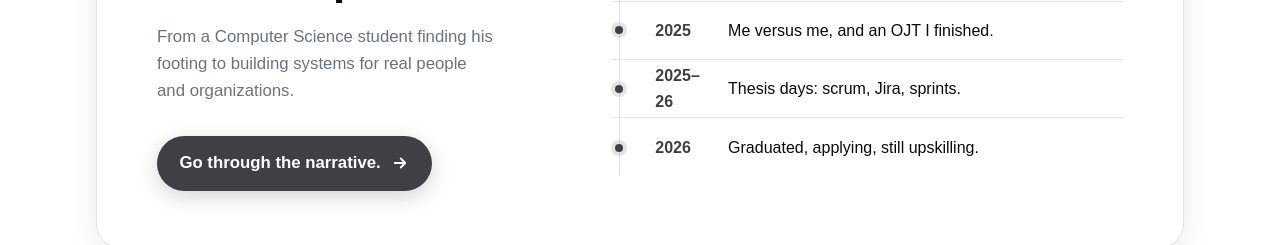
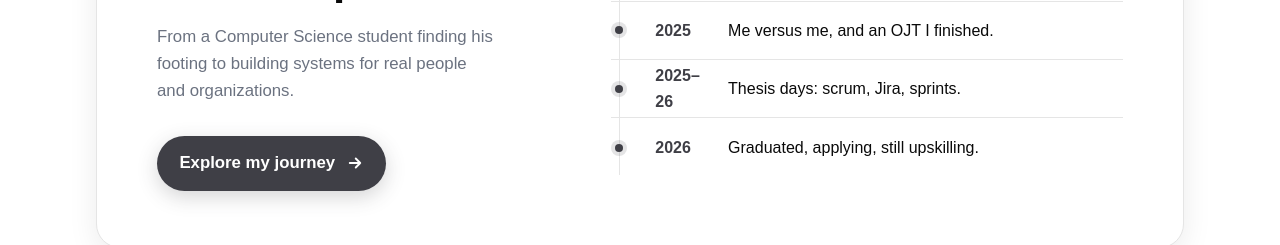
Before and after one commit to JjMcdal/portfolio-jjmcdal, a Next.js app: page / in a window 1280 px wide. Shown: the part 1860-2105 px from the top of the page. Built offline with nearby package versions, Linux system fonts and the light colour scheme; no server answers.

Commit message:
Update journey button text to Explore my journey

```diff
--- a/app/page.tsx
+++ b/app/page.tsx
@@ -100,7 +100,7 @@ export default function Home() {
                 <Link href={JOURNEY_PATH} className="journey-url">journey.jjmcdal.com</Link>
                 <h3>My path to becoming a developer.</h3>
                 <p>From a Computer Science student finding his footing to building systems for real people and organizations.</p>
-                <Link href={JOURNEY_PATH} className="journey-btn">Go through the narrative. <ArrowRight /></Link>
+                <Link href={JOURNEY_PATH} className="journey-btn">Explore my journey <ArrowRight /></Link>
               </div>
               <ol className="journey-list">
                 {JOURNEY.map((s) => (
```
